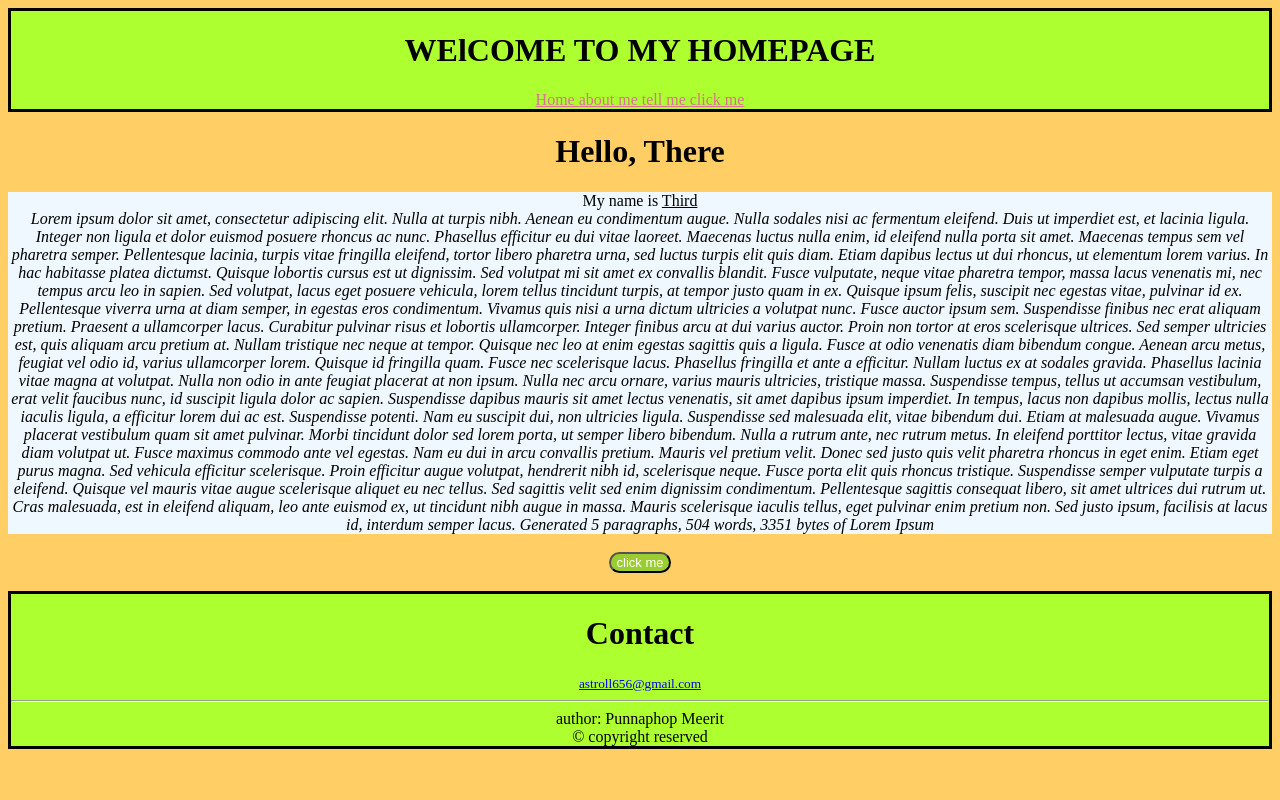
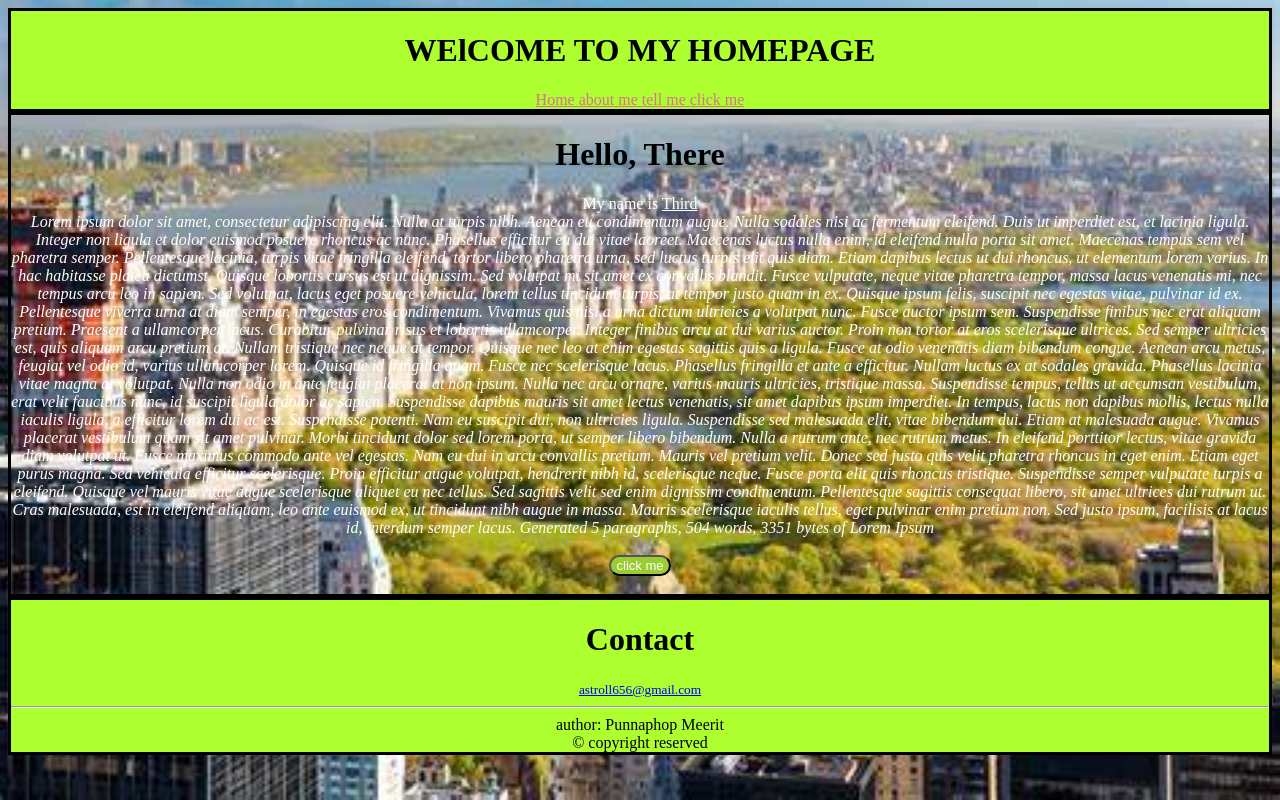
Before and after one commit to Thirdbot/js-learning, a website with bundled scripts: page index.html in a window 1280 px wide. Built offline with nearby package versions, Linux system fonts and the light colour scheme.

Commit message:
make format css

```diff
--- a/index.html
+++ b/index.html
@@ -10,20 +10,6 @@
     <script src="script.js"></script>
     <style>
 
-        .hdiv
-        {
-            text-align: center;
-        }
-        .bdiv
-        {
-            text-align: center;
-            background-color: aliceblue;
-            height: auto;
-        }
-        .fdiv
-        {
-            text-align: center;
-        }
 
     </style>
 </head>
@@ -44,7 +30,6 @@
                 <a style="color: palevioletred;" href="about_me.html"
                 title="about me"
 
-                onclick="myButton()"
                 >
                 about me
                 </a>
@@ -61,7 +46,7 @@
                 click me
                 </a>
 
-           </div>
+             </nav>
         </div>
 
 
@@ -71,9 +56,8 @@
         <div class="hdiv">
             <h1>Hello, There</h1>
         </div>
+
         <div class="bdiv">
-
-
         <form action="index.html" method="post">
             <label for="p"> My name is <u>Third</u> <br>
             <i>Lorem ipsum dolor sit amet, consectetur adipiscing elit. Nulla at turpis nibh. Aenean eu condimentum augue. Nulla sodales nisi ac fermentum eleifend. Duis ut imperdiet est, et lacinia ligula. Integer non ligula et dolor euismod posuere rhoncus ac nunc. Phasellus efficitur eu dui vitae laoreet. Maecenas luctus nulla enim, id eleifend nulla porta sit amet. Maecenas tempus sem vel pharetra semper. Pellentesque lacinia, turpis vitae fringilla eleifend, tortor libero pharetra urna, sed luctus turpis elit quis diam. Etiam dapibus lectus ut dui rhoncus, ut elementum lorem varius. In hac habitasse platea dictumst. Quisque lobortis cursus est ut dignissim. Sed volutpat mi sit amet ex convallis blandit.
@@ -99,12 +83,10 @@
             <br>
         </div>
 
-
-
-
     </main>
 
     <footer>
+
         <div class="fdiv">
             <h1 > Contact </h1>
         <nav >
--- a/style.css
+++ b/style.css
@@ -6,7 +6,12 @@
 }
 
 body{
-    background-color: rgb(255, 207, 102);
+
+    background-image: url(img/nyc\ park.jpg);
+    background-repeat: no-repeat;
+    background-position: center;
+    background-attachment: fixed;
+    background-size: cover;
 
 }
 header
@@ -17,7 +22,8 @@ header
 }
 main
 {
-    background-color: rgb(255, 207, 102);
+
+    border-style: solid;
 }
 
 footer
@@ -30,3 +36,20 @@ nav
     display: block;
 
 }
+
+.hdiv
+{
+    text-align: center;
+    color: black;
+
+}
+.bdiv
+{
+    text-align: center;
+    height: auto;
+    color: white;
+}
+.fdiv
+{
+    text-align: center;
+}
```
Also changed, not shown: about_me.html (+0 -22 lines), info_form.html (+1 -17 lines), img/nyc park.jpg (added).
